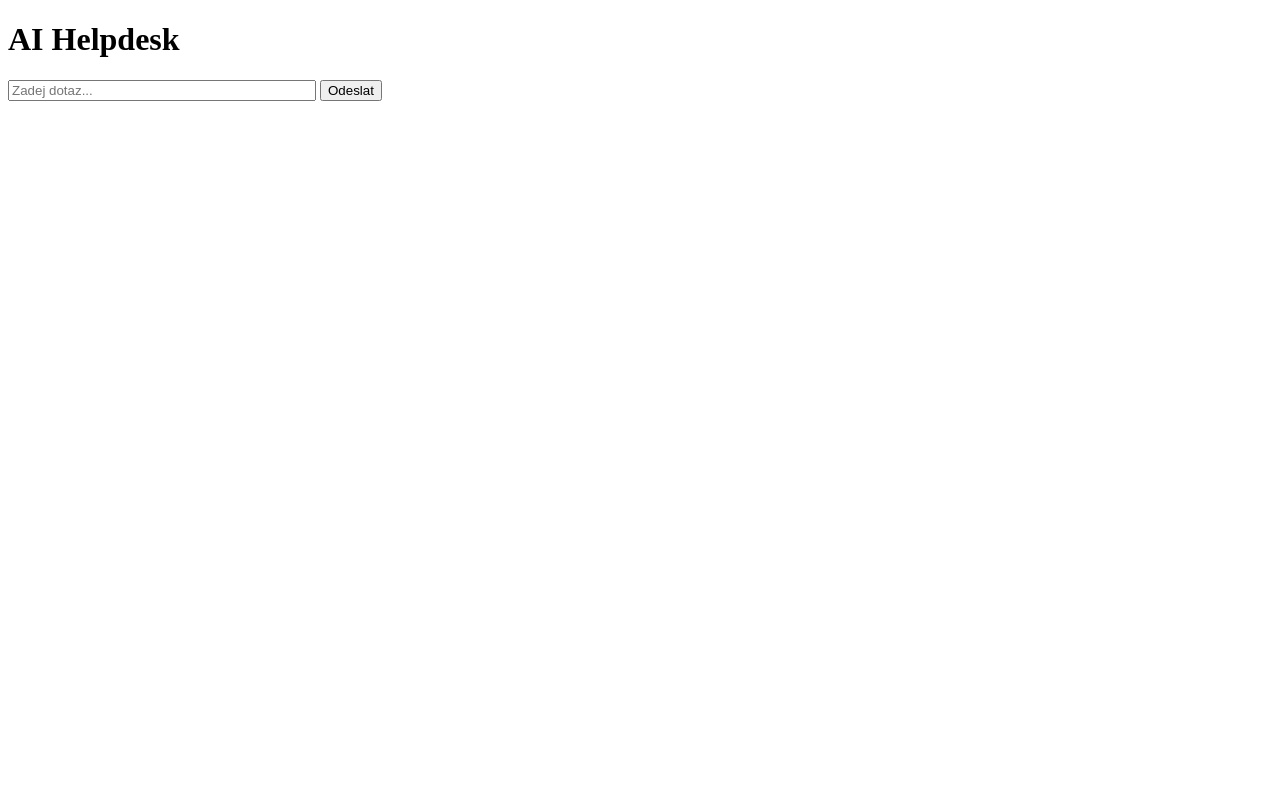
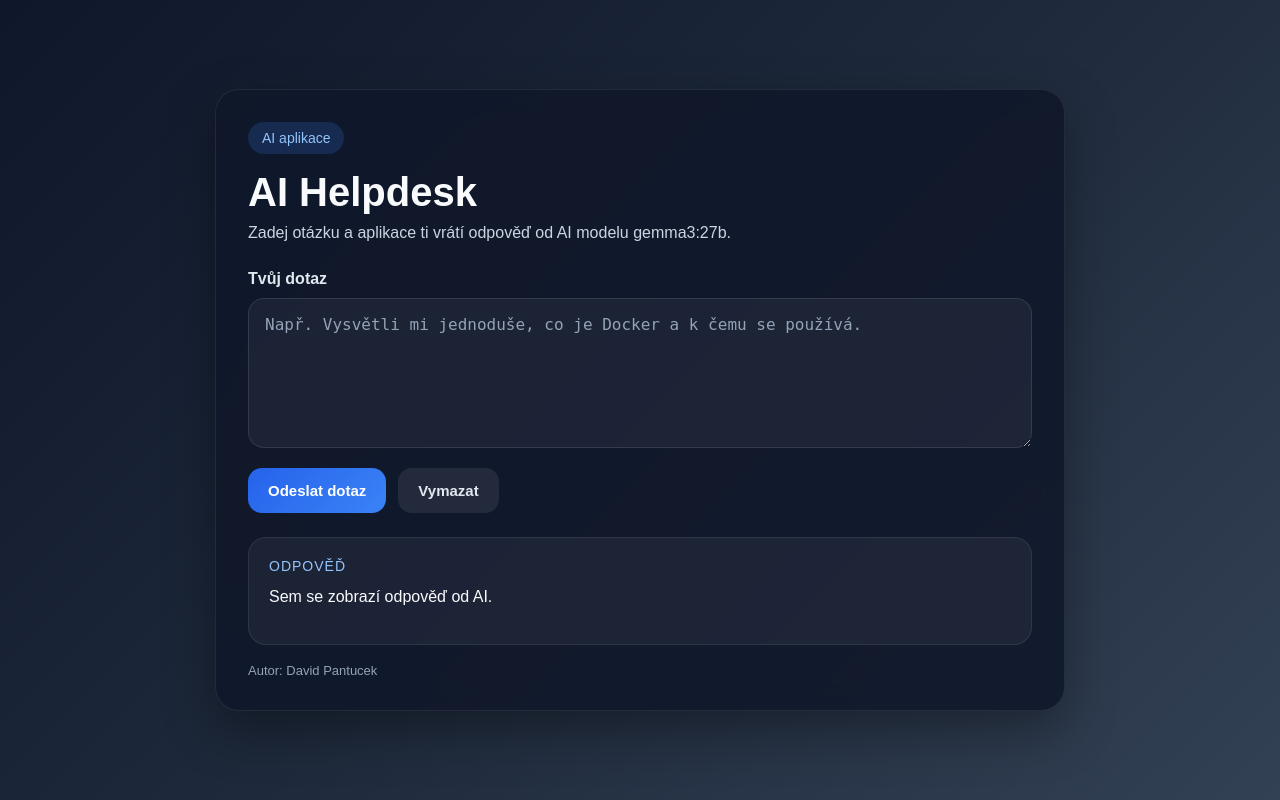
Before and after one commit to n3rogam3/ai-helpdesk, a Flask app: page / in a window 1280 px wide. Run offline with Flask 3, Linux system fonts and the light colour scheme.

Commit message:
Vylepsen design stranky

```diff
--- a/templates/index.html
+++ b/templates/index.html
@@ -2,21 +2,220 @@
 <html lang="cs">
 <head>
     <meta charset="UTF-8">
+    <meta name="viewport" content="width=device-width, initial-scale=1.0">
     <title>AI Helpdesk</title>
+    <style>
+        * {
+            box-sizing: border-box;
+        }
+
+        body {
+            margin: 0;
+            font-family: Arial, sans-serif;
+            background: linear-gradient(135deg, #0f172a, #1e293b, #334155);
+            color: #f8fafc;
+            min-height: 100vh;
+            display: flex;
+            align-items: center;
+            justify-content: center;
+            padding: 24px;
+        }
+
+        .container {
+            width: 100%;
+            max-width: 850px;
+        }
+
+        .card {
+            background: rgba(15, 23, 42, 0.88);
+            border: 1px solid rgba(255,255,255,0.08);
+            border-radius: 24px;
+            padding: 32px;
+            box-shadow: 0 20px 50px rgba(0,0,0,0.35);
+            backdrop-filter: blur(12px);
+        }
+
+        .badge {
+            display: inline-block;
+            padding: 8px 14px;
+            border-radius: 999px;
+            background: rgba(59, 130, 246, 0.18);
+            color: #93c5fd;
+            font-size: 14px;
+            margin-bottom: 16px;
+        }
+
+        h1 {
+            margin: 0 0 10px 0;
+            font-size: 40px;
+            line-height: 1.1;
+        }
+
+        .subtitle {
+            margin: 0 0 28px 0;
+            color: #cbd5e1;
+            font-size: 16px;
+        }
+
+        label {
+            display: block;
+            margin-bottom: 10px;
+            font-weight: bold;
+            color: #e2e8f0;
+        }
+
+        textarea {
+            width: 100%;
+            min-height: 150px;
+            resize: vertical;
+            border: 1px solid rgba(255,255,255,0.1);
+            border-radius: 16px;
+            padding: 16px;
+            font-size: 16px;
+            outline: none;
+            background: rgba(255,255,255,0.05);
+            color: white;
+        }
+
+        textarea::placeholder {
+            color: #94a3b8;
+        }
+
+        textarea:focus {
+            border-color: #60a5fa;
+            box-shadow: 0 0 0 3px rgba(96,165,250,0.18);
+        }
+
+        .actions {
+            display: flex;
+            gap: 12px;
+            margin-top: 16px;
+            flex-wrap: wrap;
+        }
+
+        button {
+            border: none;
+            border-radius: 14px;
+            padding: 14px 20px;
+            font-size: 15px;
+            font-weight: bold;
+            cursor: pointer;
+            transition: 0.2s ease;
+        }
+
+        .primary {
+            background: linear-gradient(135deg, #2563eb, #3b82f6);
+            color: white;
+        }
+
+        .primary:hover {
+            transform: translateY(-1px);
+            box-shadow: 0 10px 20px rgba(37,99,235,0.35);
+        }
+
+        .secondary {
+            background: rgba(255,255,255,0.08);
+            color: #e2e8f0;
+        }
+
+        .secondary:hover {
+            background: rgba(255,255,255,0.14);
+        }
+
+        .result-box {
+            margin-top: 24px;
+            padding: 20px;
+            border-radius: 18px;
+            background: rgba(255,255,255,0.05);
+            border: 1px solid rgba(255,255,255,0.08);
+        }
+
+        .result-title {
+            font-size: 14px;
+            text-transform: uppercase;
+            letter-spacing: 1px;
+            color: #93c5fd;
+            margin-bottom: 10px;
+        }
+
+        #result {
+            white-space: pre-wrap;
+            color: #f8fafc;
+            line-height: 1.6;
+            min-height: 40px;
+        }
+
+        .footer {
+            margin-top: 18px;
+            font-size: 13px;
+            color: #94a3b8;
+        }
+
+        @media (max-width: 640px) {
+            .card {
+                padding: 22px;
+            }
+
+            h1 {
+                font-size: 30px;
+            }
+
+            textarea {
+                min-height: 130px;
+            }
+
+            .actions {
+                flex-direction: column;
+            }
+
+            button {
+                width: 100%;
+            }
+        }
+    </style>
 </head>
 <body>
+    <div class="container">
+        <div class="card">
+            <div class="badge">AI aplikace</div>
             <h1>AI Helpdesk</h1>
+            <p class="subtitle">
+                Zadej otázku a aplikace ti vrátí odpověď od AI modelu gemma3:27b.
+            </p>
 
-    <input type="text" id="prompt" placeholder="Zadej dotaz..." style="width:300px;">
-    <button onclick="send()">Odeslat</button>
+            <label for="prompt">Tvůj dotaz</label>
+            <textarea id="prompt" placeholder="Např. Vysvětli mi jednoduše, co je Docker a k čemu se používá."></textarea>
 
-    <p id="result"></p>
+            <div class="actions">
+                <button class="primary" onclick="sendPrompt()">Odeslat dotaz</button>
+                <button class="secondary" onclick="clearPrompt()">Vymazat</button>
+            </div>
+
+            <div class="result-box">
+                <div class="result-title">Odpověď</div>
+                <div id="result">Sem se zobrazí odpověď od AI.</div>
+            </div>
+
+            <div class="footer">
+                Autor: David Pantucek
+            </div>
+        </div>
+    </div>
 
     <script>
-        async function send() {
+        async function sendPrompt() {
             const prompt = document.getElementById("prompt").value;
+            const result = document.getElementById("result");
 
-            const res = await fetch("/ai", {
+            if (!prompt.trim()) {
+                result.innerText = "Nejdřív napiš dotaz.";
+                return;
+            }
+
+            result.innerText = "Načítám odpověď...";
+
+            try {
+                const response = await fetch("/ai", {
                     method: "POST",
                     headers: {
                         "Content-Type": "application/json"
@@ -24,8 +223,23 @@
                     body: JSON.stringify({ prompt: prompt })
                 });
 
-            const data = await res.json();
-            document.getElementById("result").innerText = data.answer || data.error;
+                const data = await response.json();
+
+                if (data.answer) {
+                    result.innerText = data.answer;
+                } else if (data.error) {
+                    result.innerText = "Chyba: " + data.error;
+                } else {
+                    result.innerText = "Server nevrátil žádnou odpověď.";
+                }
+            } catch (error) {
+                result.innerText = "Chyba při komunikaci se serverem.";
+            }
+        }
+
+        function clearPrompt() {
+            document.getElementById("prompt").value = "";
+            document.getElementById("result").innerText = "Sem se zobrazí odpověď od AI.";
         }
     </script>
 </body>
```
Lines whose indentation alone changed are shown as unchanged.
